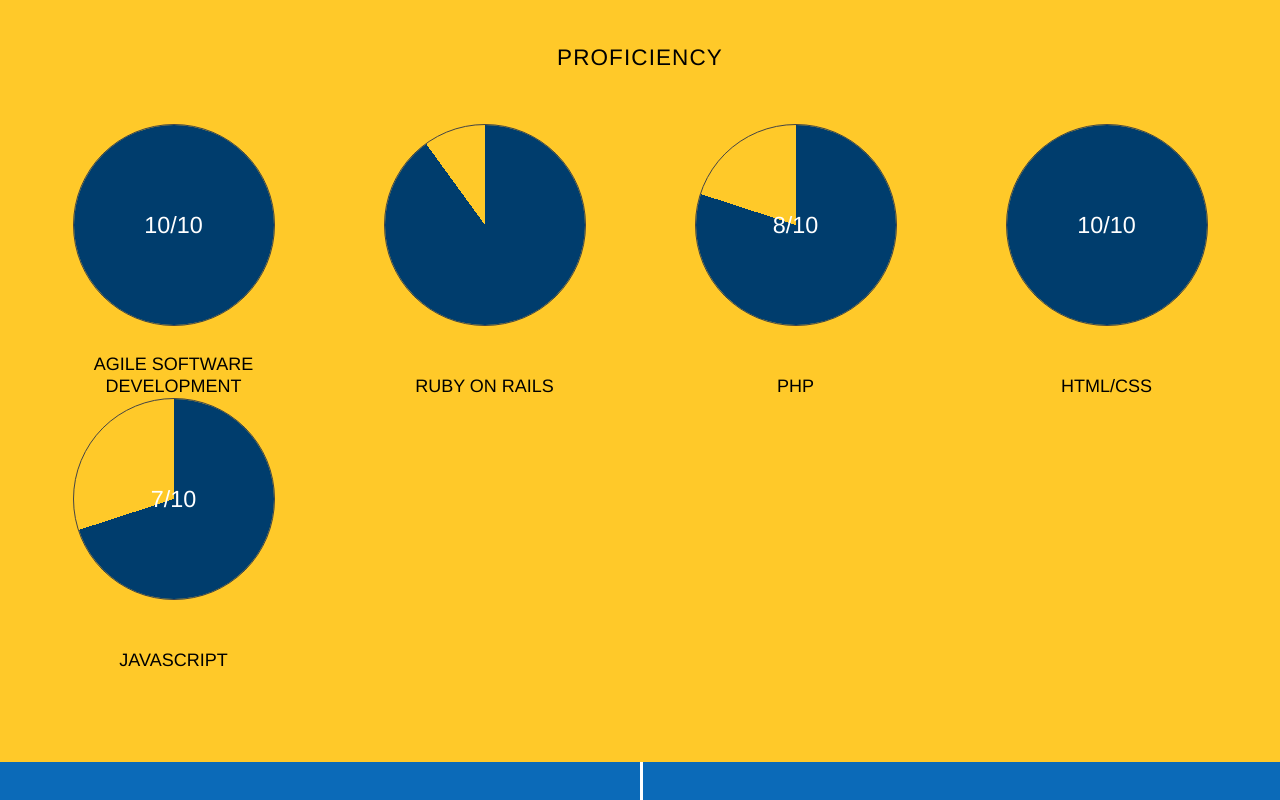
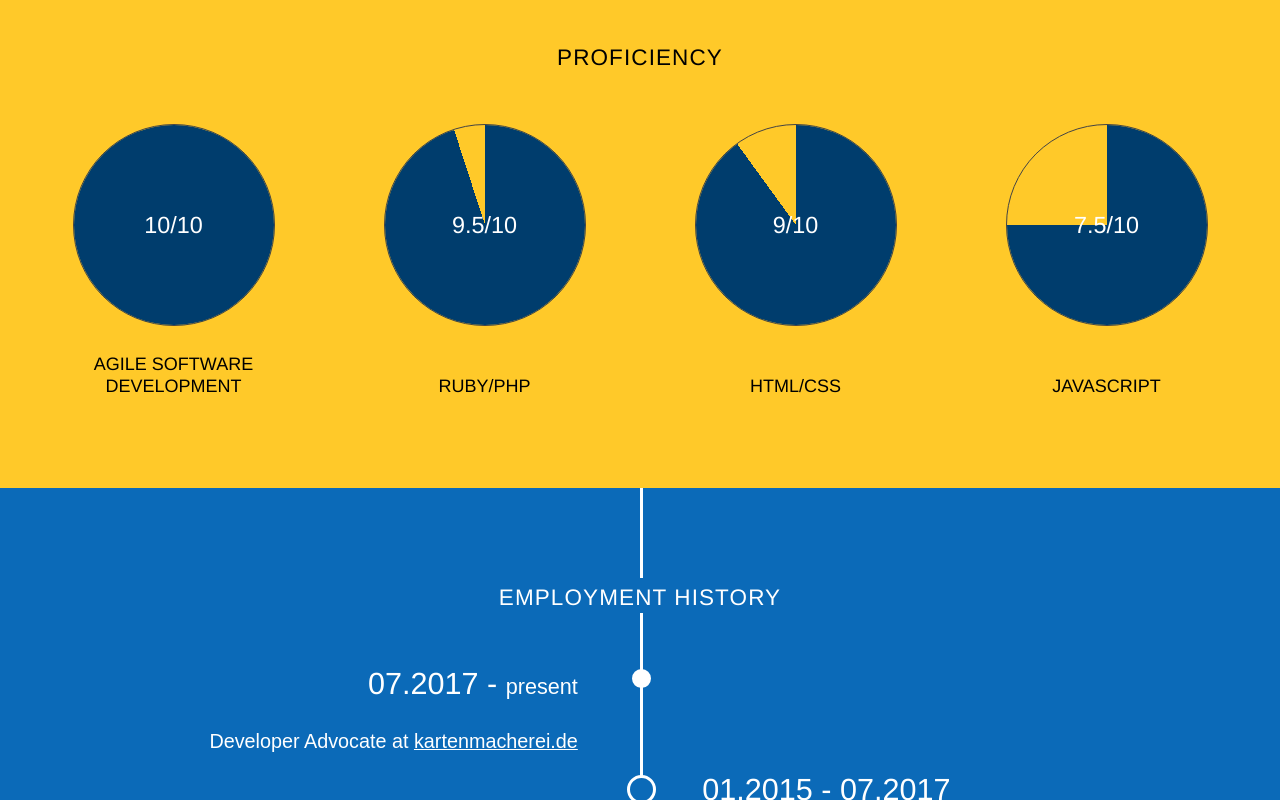
Before and after one commit to Elen-ko/CV, a website: page public/index.html in a window 1280 px wide. Shown: the part 718-1518 px from the top of the page. Drawn offline with Linux system fonts and the light colour scheme; files whose address does not match are found by name; a web font is replaced by a local one.

Commit message:
Changed proficiency section.

```diff
--- a/public/index.html
+++ b/public/index.html
@@ -49,10 +49,9 @@
 							<h3 class="heading">Proficiency</h3>
 							<div class="progress-circles container">
 								<div class="progress-circle progress-100"><span>Agile Software Development</span></div>
-								<div class="progress-circle progress-90"><span>Ruby on rails</span></div>
-								<div class="progress-circle progress-80"><span>PHP</span></div>
-								<div class="progress-circle progress-100"><span>HTML/CSS</span></div>
-								<div class="progress-circle progress-70"><span>JavaScript</span></div>
+								<div class="progress-circle progress-95"><span>Ruby/PHP</span></div>
+								<div class="progress-circle progress-90"><span>HTML/CSS</span></div>
+								<div class="progress-circle progress-75"><span>JavaScript</span></div>
 							</div>
 						</article>
 
--- a/resources/sass/progress-circle.scss
+++ b/resources/sass/progress-circle.scss
@@ -486,8 +486,8 @@ $color-progress-number: $white;
   background-image: linear-gradient(90deg, $color-progress-idicator 50%, transparent 50%, transparent), linear-gradient(270deg, $color-progress-idicator 50%, $color-progress-circle 50%, $color-progress-circle);
 }
 
-.progress-circle.progress-80:before {
-  content: "8/10";
+.progress-circle.progress-70:before {
+  content: "7/10";
 }
 
 .progress-circle.progress-75:before {
@@ -496,6 +496,18 @@ $color-progress-number: $white;
 
 .progress-circle.progress-70:before {
   content: "7/10";
+}
+
+.progress-circle.progress-80:before {
+  content: "8/10";
+}
+
+.progress-circle.progress-90:before {
+  content: "9/10";
+}
+
+.progress-circle.progress-95:before {
+  content: "9.5/10";
 }
 
 .progress-circle.progress-100:before {
```
Also changed, not shown: resources/index.html (+3 -4 lines), public/css/styles.min.css.
